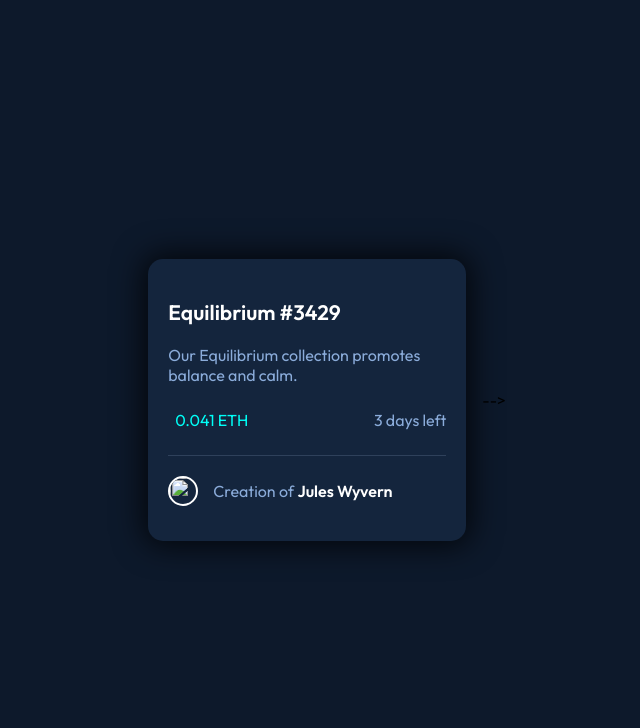
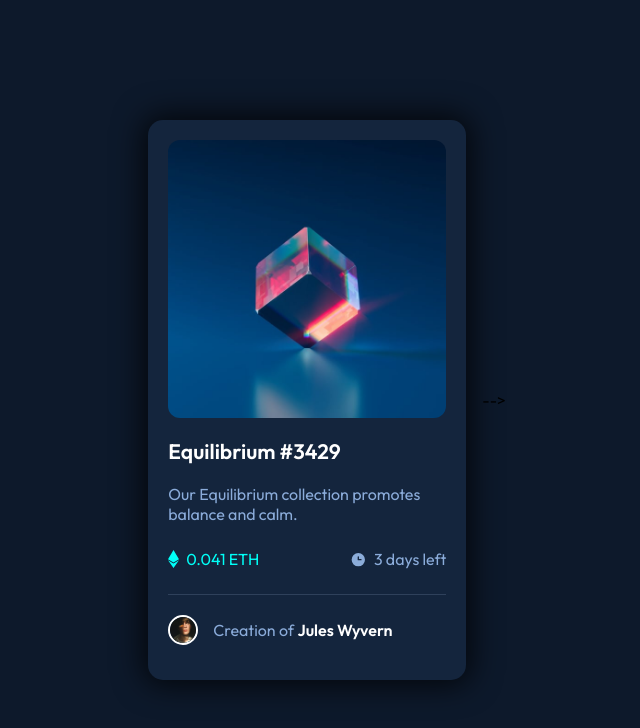
Before and after one commit to neeraj-verma-20/nft-preview-card-component-main, a plain HTML site: page index.html in a window 1280 px wide. Shown: the whole page, without its empty margins (321-961 px from the left). Drawn offline with Linux system fonts and the light colour scheme; the site is published under a folder, as on GitHub Pages, so addresses that start at the root find nothing.

Commit message:
image - fix

```diff
--- a/index.html
+++ b/index.html
@@ -15,9 +15,9 @@
       <div class="container">
         <div class="inner-container">
           <div class="top-img">
-            <img src="/images/image-equilibrium.jpg" alt="">
+            <img src="./images/image-equilibrium.jpg" alt="">
             <div class="top-img-overlay">
-              <img src="/images/icon-view.svg" alt="">
+              <img src="./images/icon-view.svg" alt="">
             </div>
           </div>
           <div class="detail-box">
@@ -25,17 +25,17 @@
             <p>Our Equilibrium collection promotes balance and calm.</p>
             <div class="inner-detail-box">
               <div class="nft">
-                <img src="/images/icon-ethereum.svg" alt="">
+                <img src="./images/icon-ethereum.svg" alt="">
                 <p>0.041 ETH</p>
               </div>
               <div class="clock">
-                <img src="/images/icon-clock.svg" alt="">
+                <img src="./images/icon-clock.svg" alt="">
                 <p>3 days left</p>
               </div>
             </div>
             <hr>
             <div class="creator">
-              <img src="/images/image-avatar.png" alt="">
+              <img src="./images/image-avatar.png" alt="">
               <p>Creation of <a href="#" class="creator-name">Jules Wyvern</a></p>
             </div>
           </div>
```
